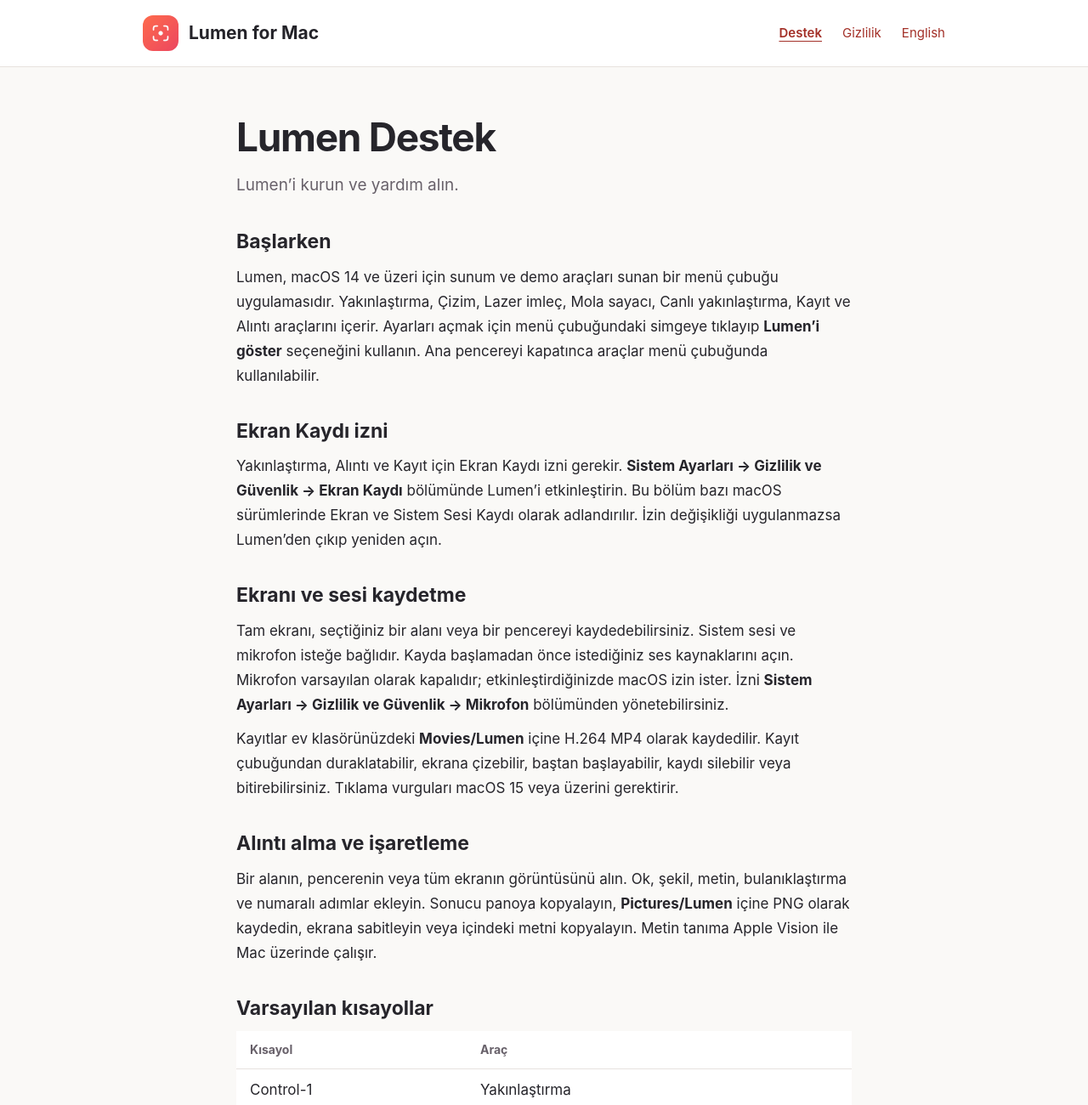
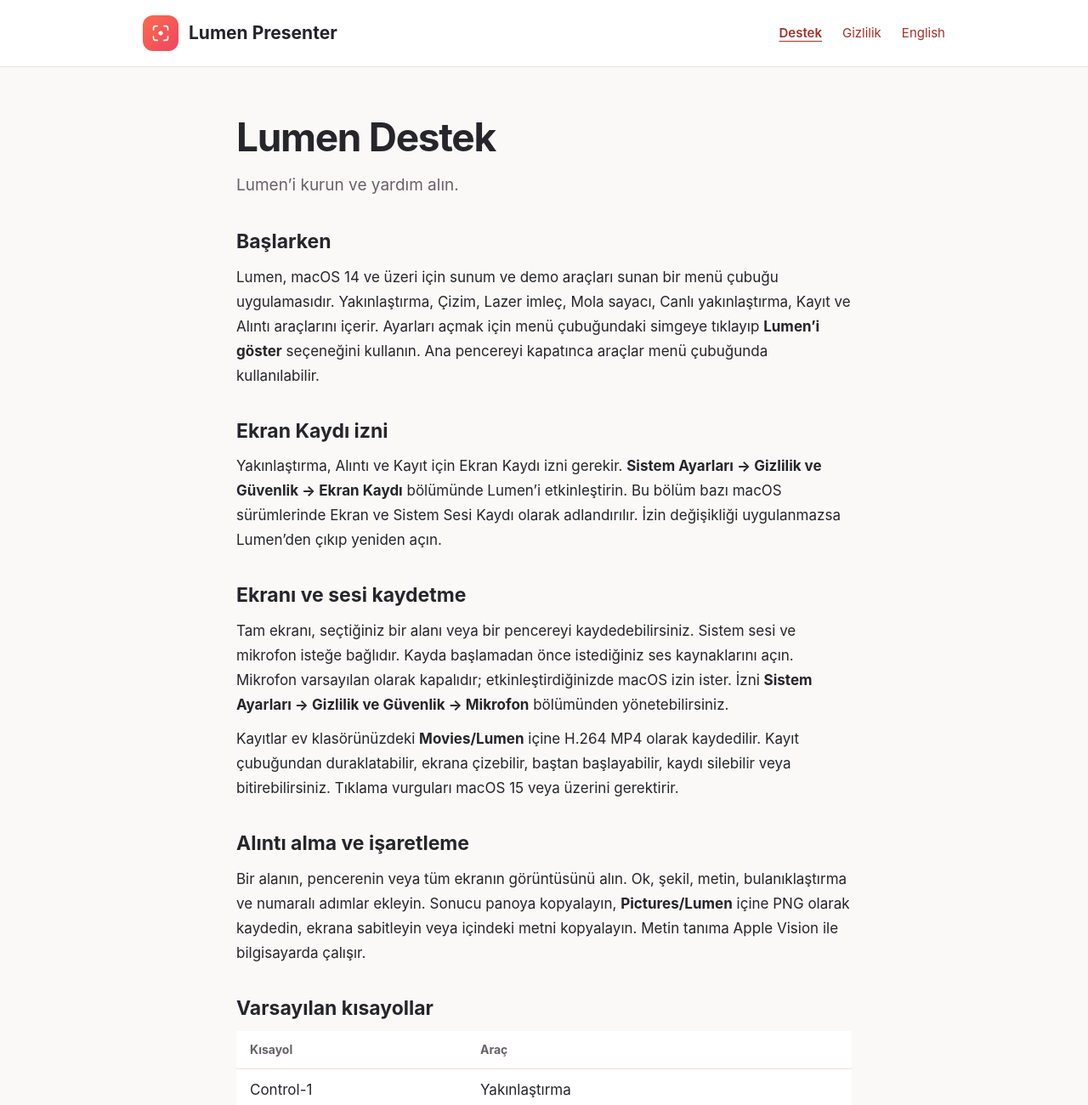
Before and after one commit to emrecanayar/lumen-support, a plain HTML site: page support-tr.html in a window 1280 px wide. Shown: the top 1300 px of the page at 85% size. Drawn offline with Linux system fonts and the light colour scheme.

Commit message:
Update support-tr.html

```diff
--- a/support-tr.html
+++ b/support-tr.html
@@ -1,8 +1,8 @@
-<!doctype html><html lang="tr"><head><meta charset="utf-8"><meta name="viewport" content="width=device-width,initial-scale=1"><title>Lumen Destek</title><meta name="description" content="Lumen’i kurun ve yardım alın."><link rel="icon" href="/lumen-support/icon.png"><link rel="stylesheet" href="/lumen-support/site.css"></head><body><header><nav aria-label="Ana gezinme"><a class="brand" href="/lumen-support/support-tr.html"><img src="/lumen-support/icon.png" width="42" height="42" alt="">Lumen for Mac</a><a href="/lumen-support/support-tr.html" aria-current="page">Destek</a><a href="/lumen-support/privacy-tr.html" >Gizlilik</a><a href="/lumen-support/support-en.html" lang="en" hreflang="en">English</a></nav></header><main><h1>Lumen Destek</h1><p class="lede">Lumen’i kurun ve yardım alın.</p>
+<!doctype html><html lang="tr"><head><meta charset="utf-8"><meta name="viewport" content="width=device-width,initial-scale=1"><title>Lumen Destek</title><meta name="description" content="Lumen’i kurun ve yardım alın."><link rel="icon" href="/lumen-support/icon.png"><link rel="stylesheet" href="/lumen-support/site.css"></head><body><header><nav aria-label="Ana gezinme"><a class="brand" href="/lumen-support/support-tr.html"><img src="/lumen-support/icon.png" width="42" height="42" alt="">Lumen Presenter</a><a href="/lumen-support/support-tr.html" aria-current="page">Destek</a><a href="/lumen-support/privacy-tr.html" >Gizlilik</a><a href="/lumen-support/support-en.html" lang="en" hreflang="en">English</a></nav></header><main><h1>Lumen Destek</h1><p class="lede">Lumen’i kurun ve yardım alın.</p>
 <h2>Başlarken</h2><p>Lumen, macOS 14 ve üzeri için sunum ve demo araçları sunan bir menü çubuğu uygulamasıdır. Yakınlaştırma, Çizim, Lazer imleç, Mola sayacı, Canlı yakınlaştırma, Kayıt ve Alıntı araçlarını içerir. Ayarları açmak için menü çubuğundaki simgeye tıklayıp <strong>Lumen’i göster</strong> seçeneğini kullanın. Ana pencereyi kapatınca araçlar menü çubuğunda kullanılabilir.</p>
 <h2>Ekran Kaydı izni</h2><p>Yakınlaştırma, Alıntı ve Kayıt için Ekran Kaydı izni gerekir. <strong>Sistem Ayarları → Gizlilik ve Güvenlik → Ekran Kaydı</strong> bölümünde Lumen’i etkinleştirin. Bu bölüm bazı macOS sürümlerinde Ekran ve Sistem Sesi Kaydı olarak adlandırılır. İzin değişikliği uygulanmazsa Lumen’den çıkıp yeniden açın.</p>
 <h2>Ekranı ve sesi kaydetme</h2><p>Tam ekranı, seçtiğiniz bir alanı veya bir pencereyi kaydedebilirsiniz. Sistem sesi ve mikrofon isteğe bağlıdır. Kayda başlamadan önce istediğiniz ses kaynaklarını açın. Mikrofon varsayılan olarak kapalıdır; etkinleştirdiğinizde macOS izin ister. İzni <strong>Sistem Ayarları → Gizlilik ve Güvenlik → Mikrofon</strong> bölümünden yönetebilirsiniz.</p><p>Kayıtlar ev klasörünüzdeki <strong>Movies/Lumen</strong> içine H.264 MP4 olarak kaydedilir. Kayıt çubuğundan duraklatabilir, ekrana çizebilir, baştan başlayabilir, kaydı silebilir veya bitirebilirsiniz. Tıklama vurguları macOS 15 veya üzerini gerektirir.</p>
-<h2>Alıntı alma ve işaretleme</h2><p>Bir alanın, pencerenin veya tüm ekranın görüntüsünü alın. Ok, şekil, metin, bulanıklaştırma ve numaralı adımlar ekleyin. Sonucu panoya kopyalayın, <strong>Pictures/Lumen</strong> içine PNG olarak kaydedin, ekrana sabitleyin veya içindeki metni kopyalayın. Metin tanıma Apple Vision ile Mac üzerinde çalışır.</p>
+<h2>Alıntı alma ve işaretleme</h2><p>Bir alanın, pencerenin veya tüm ekranın görüntüsünü alın. Ok, şekil, metin, bulanıklaştırma ve numaralı adımlar ekleyin. Sonucu panoya kopyalayın, <strong>Pictures/Lumen</strong> içine PNG olarak kaydedin, ekrana sabitleyin veya içindeki metni kopyalayın. Metin tanıma Apple Vision ile bilgisayarda çalışır.</p>
 <h2>Varsayılan kısayollar</h2><table><thead><tr><th>Kısayol</th><th>Araç</th></tr></thead><tbody><tr><td>Control-1</td><td>Yakınlaştırma</td></tr><tr><td>Control-2</td><td>Çizim</td></tr><tr><td>Control-3</td><td>Lazer imleç</td></tr><tr><td>Control-4</td><td>Mola sayacı</td></tr><tr><td>Control-5</td><td>Canlı yakınlaştırma</td></tr><tr><td>Control-6</td><td>Kayıt</td></tr><tr><td>Control-7</td><td>Alıntı</td></tr></tbody></table><p>Değiştirmek için ana penceredeki kısayol rozetine tıklayın. Control, Option veya Command tuşlarından birini kullanın. Esc işlemi iptal eder ve etkin aracı kapatır.</p>
 <h2>Dil ve görünüm</h2><p>Lumen İngilizce, Türkçe, Almanca, Fransızca, İspanyolca ve İtalyanca sunar. Ana pencereden dili ve açık, koyu veya sistem görünümünü seçebilirsiniz.</p>
 <h2>İletişim</h2><p><a href="mailto:emrecan.ayar@icloud.com">emrecan.ayar@icloud.com</a> adresine yazabilirsiniz. macOS sürümünü, Lumen sürümünü ve sorunu oluşturan adımları belirtin. Yalnızca paylaşmayı seçtiğiniz görüntü veya kayıtları gönderin; önce özel bilgileri kaldırın.</p></main><footer>© 2026 Emre Can Ayar <a href="/lumen-support/support-tr.html">Destek</a><a href="/lumen-support/privacy-tr.html">Gizlilik</a></footer></body></html>
```
